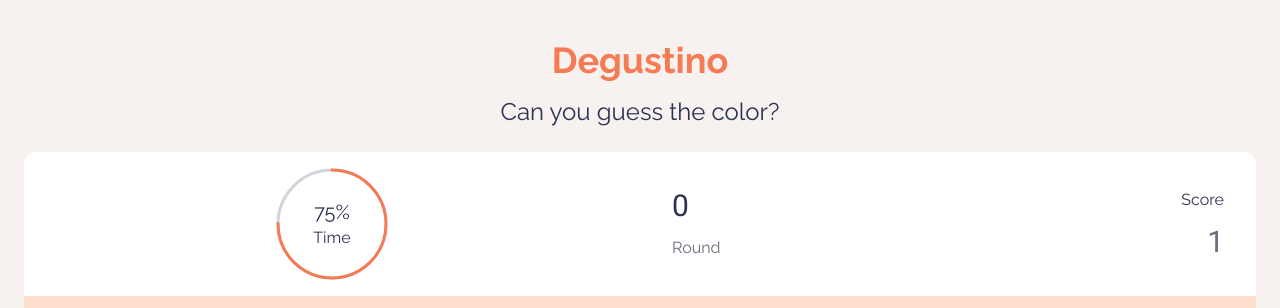
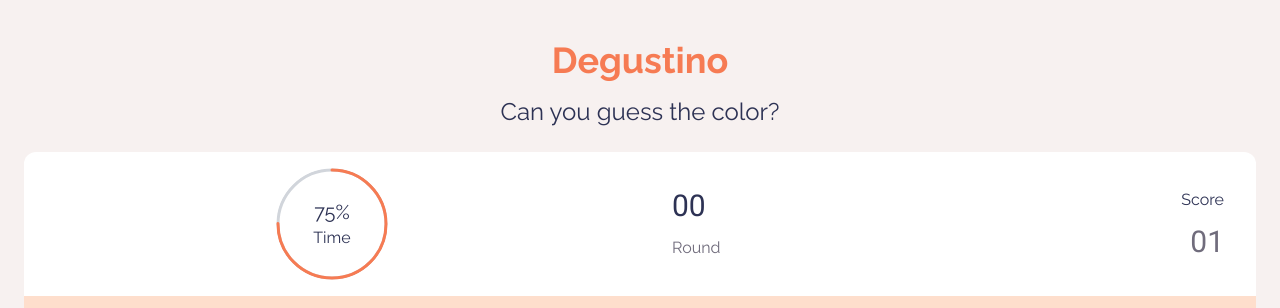
Before and after one commit to hendrikmitk/degustino, a Vue app: page / in a window 1280 px wide. Shown: the top 308 px of the page. Built offline with nearby package versions, Linux system fonts and the light colour scheme.

Commit message:
feat: add zeropad helper function

```diff
--- a/src/App.vue
+++ b/src/App.vue
@@ -44,14 +44,14 @@
         </div>
         <div class="flex flex-1 flex-col">
           <div class="flex flex-1 items-start justify-between px-8 pt-5">
-            <span class="font-roboto text-3xl">{{ wins }}</span>
+            <span class="font-roboto text-3xl">{{ zeropad(wins, 2) }}</span>
             <span>Score</span>
           </div>
           <div
             class="flex flex-1 items-end justify-between px-8 pb-5 text-gusti-gray-medium"
           >
             <span>Round</span>
-            <span class="font-roboto text-3xl">{{ round }}</span>
+            <span class="font-roboto text-3xl">{{ zeropad(round, 2) }}</span>
           </div>
         </div>
       </div>
@@ -86,6 +86,7 @@
 import { onBeforeMount, ref } from 'vue';
 import colors from './data/colors';
 import randomize from './functions/randomize';
+import zeropad from './functions/zeropad';
 import { useStatsState } from './composables/statsState';
 
 const { round, wins, loseRound, winRound, resetStats } = useStatsState();
--- /dev/null
+++ b/src/functions/zeropad.js
@@ -0,0 +1,6 @@
+/**
+ * @param {number} num - Number to be zeropadded
+ * @param {number} length - Desired total amount of digits
+ * @returns {string} - {num} padded with n zero's to {length} digits
+ */
+export default (num, length) => String(num).padStart(length, '0');
```
